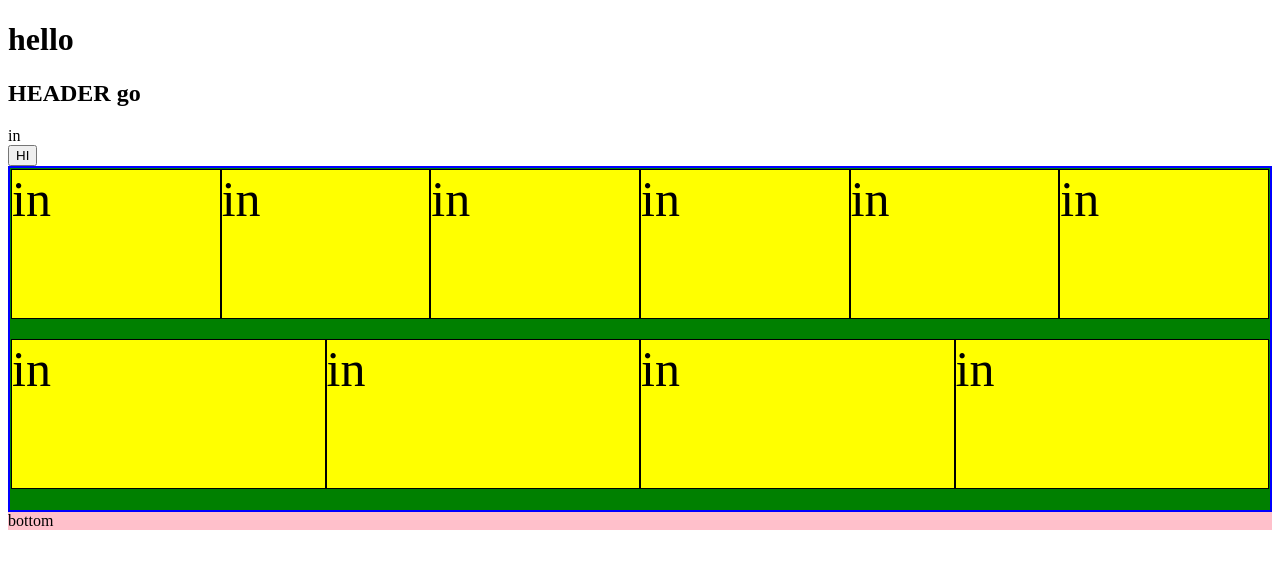
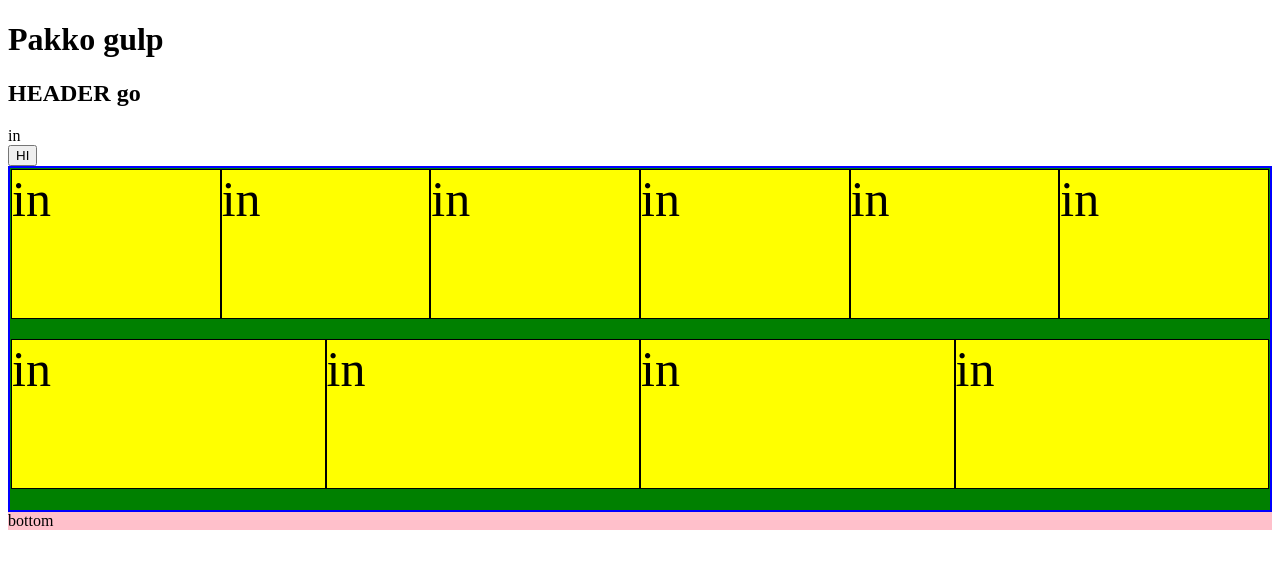
Before and after one commit to SSilvain/PAKKO, a website: page src/index.html in a window 1280 px wide. Drawn offline with nearby package versions, Linux system fonts and the light colour scheme; files that its build step writes are made by us from their sources.

Commit message:
Pakko gulp

```diff
--- a/src/index.html
+++ b/src/index.html
@@ -9,7 +9,7 @@
 </head>
 
 <body>
-    <h1 class="title">hello</h1>
+    <h1 class="title">Pakko gulp</h1>
     @@include('_header.html')
     <div id="main"></div>
     <button onclick="helloFunc(`Serhii`);">HI</button>
```
